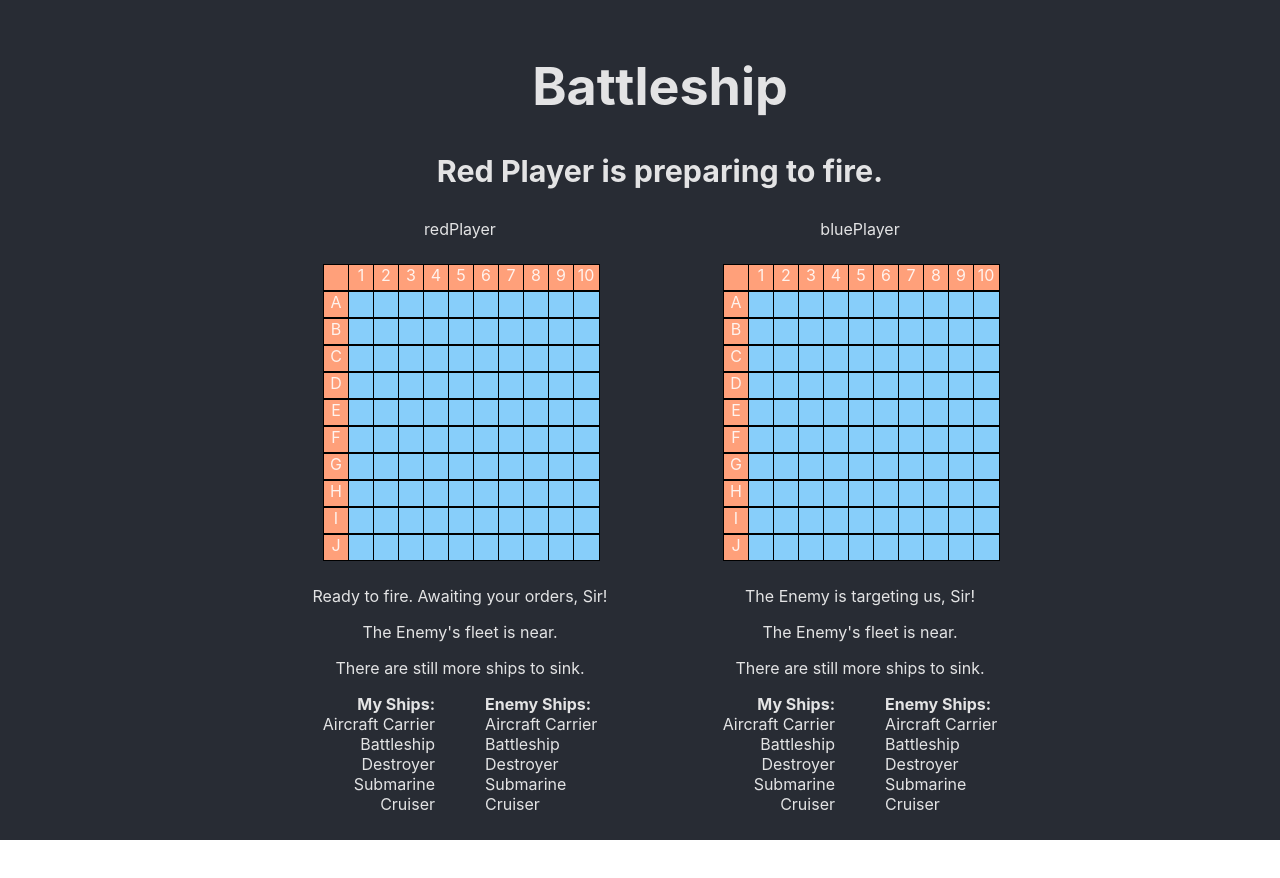
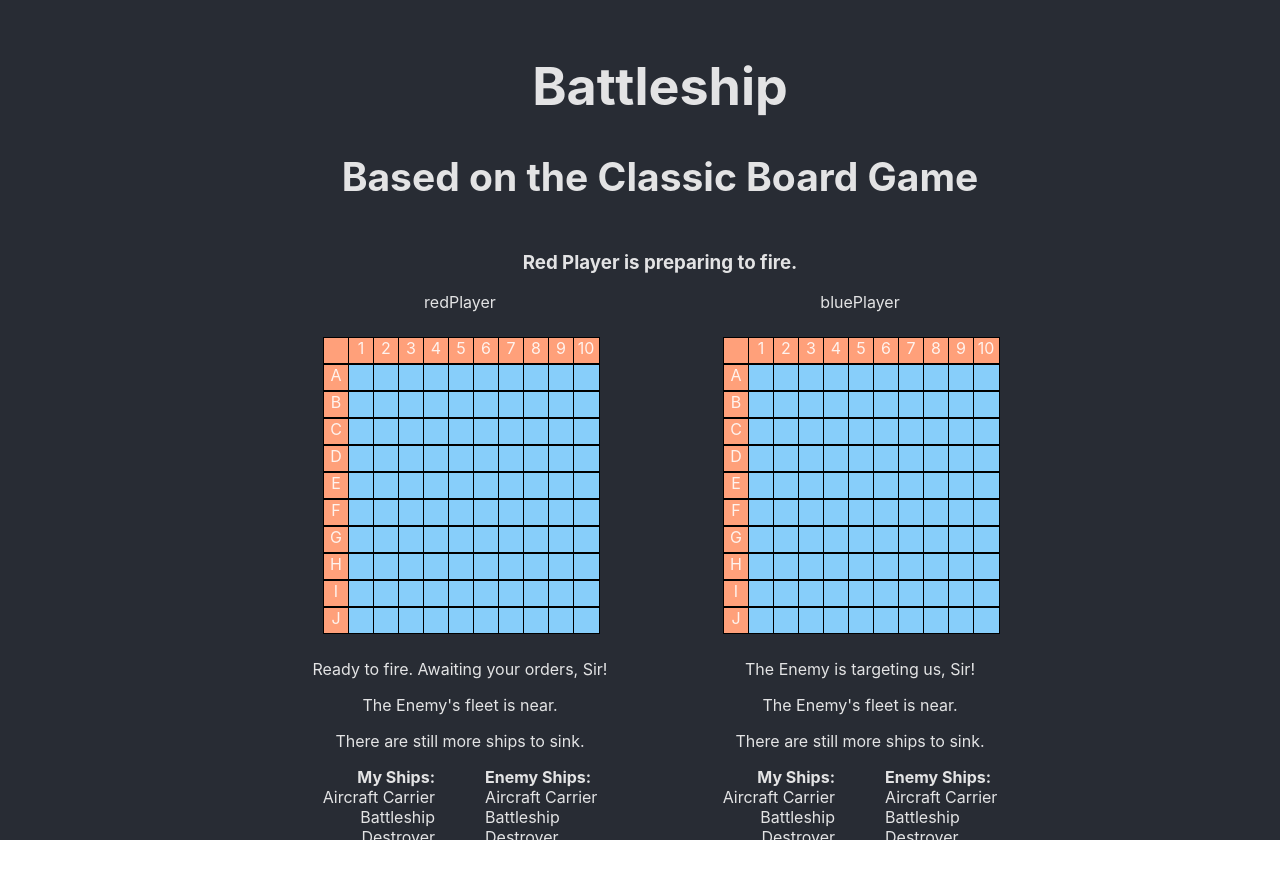
Before and after one commit to thomHayner/battleship-mini-app, a React (Create React App) app: page / in a window 1280 px wide. Shown: the top 878 px of the page. Before the commit the page ends 840 px from the top, so only its background shows below. Built offline with nearby package versions, Linux system fonts and the light colour scheme.

Commit message:
code: adjust css, layout, style

```diff
--- a/src/App.js
+++ b/src/App.js
@@ -239,15 +239,20 @@ class App extends React.Component {
 
   render() {
     return (
-      <div className="App">
-        <header className="App-header" >
-          <h1>Battleship</h1>
-          <WhoseTurnIsItAnyway turn={this.state.isBluePlayerFiring} />
+      <div className="App" >
+        <header className="container-equivalent App-header" >
+          <h1 className="row-equivalent" >Battleship</h1>
+          <h2 className="row-equivalent" >Based on the Classic Board Game</h2>
         </header>
-        <div className="App-main" >
-          <div className="player-area-parent" >
-            <PlayerDashboard className="player-area" player={this.state.redPlayer} opponentShips={this.state.bluePlayer.ships} handleFire={ this.fireControlHandler } />
-            <PlayerDashboard className="player-area" player={this.state.bluePlayer} opponentShips={this.state.redPlayer.ships} handleFire={ this.fireControlHandler } />
+        <div className="container-equivalent App-main" >
+          <div className="row-equivalent" >
+            <div className="col-equivalent whose-turn-banner" >
+              <WhoseTurnIsItAnyway turn={this.state.isBluePlayerFiring} />
+            </div>
+            <div className="col-equivalent player-area-parent" >
+              <PlayerDashboard className="player-area" player={this.state.redPlayer} opponentShips={this.state.bluePlayer.ships} handleFire={ this.fireControlHandler } />
+              <PlayerDashboard className="player-area" player={this.state.bluePlayer} opponentShips={this.state.redPlayer.ships} handleFire={ this.fireControlHandler } />
+            </div>
           </div>
         </div>
         {/* <div>
@@ -262,7 +267,6 @@ export default App;
 
 // design a modal to pop up and either (new game / set pieces) or (load previous game) at start
 
-// build router ?react router? --- no, react reouter is not a server, do NOT research this till later
 // build schema
 // build ExampleData object
 // link client / router / db
@@ -273,6 +277,4 @@ export default App;
 // make responsive for mobile or web deployment
 // make a computer/AI to play against
 
-// deploy to AWS
-
 // componentDidMount() {}
```
